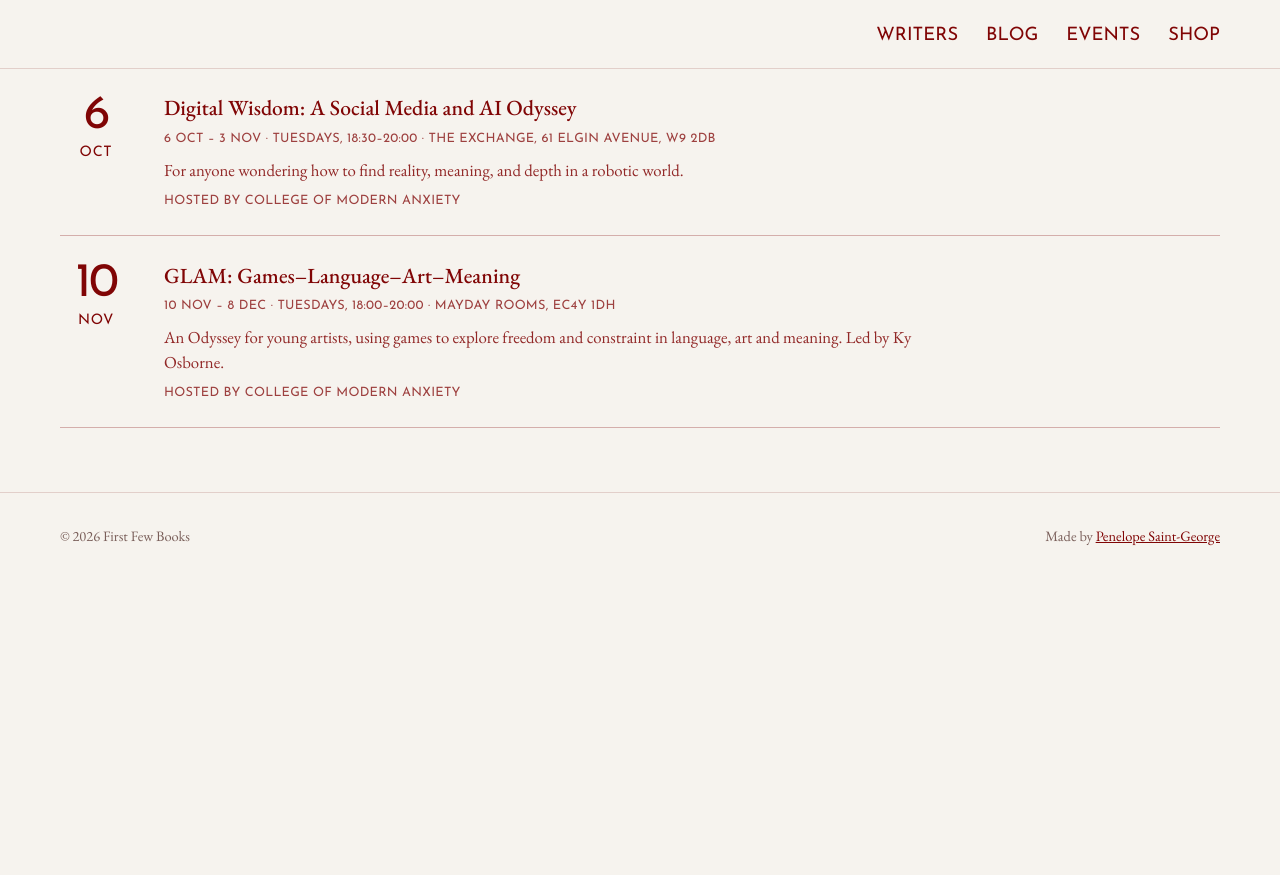
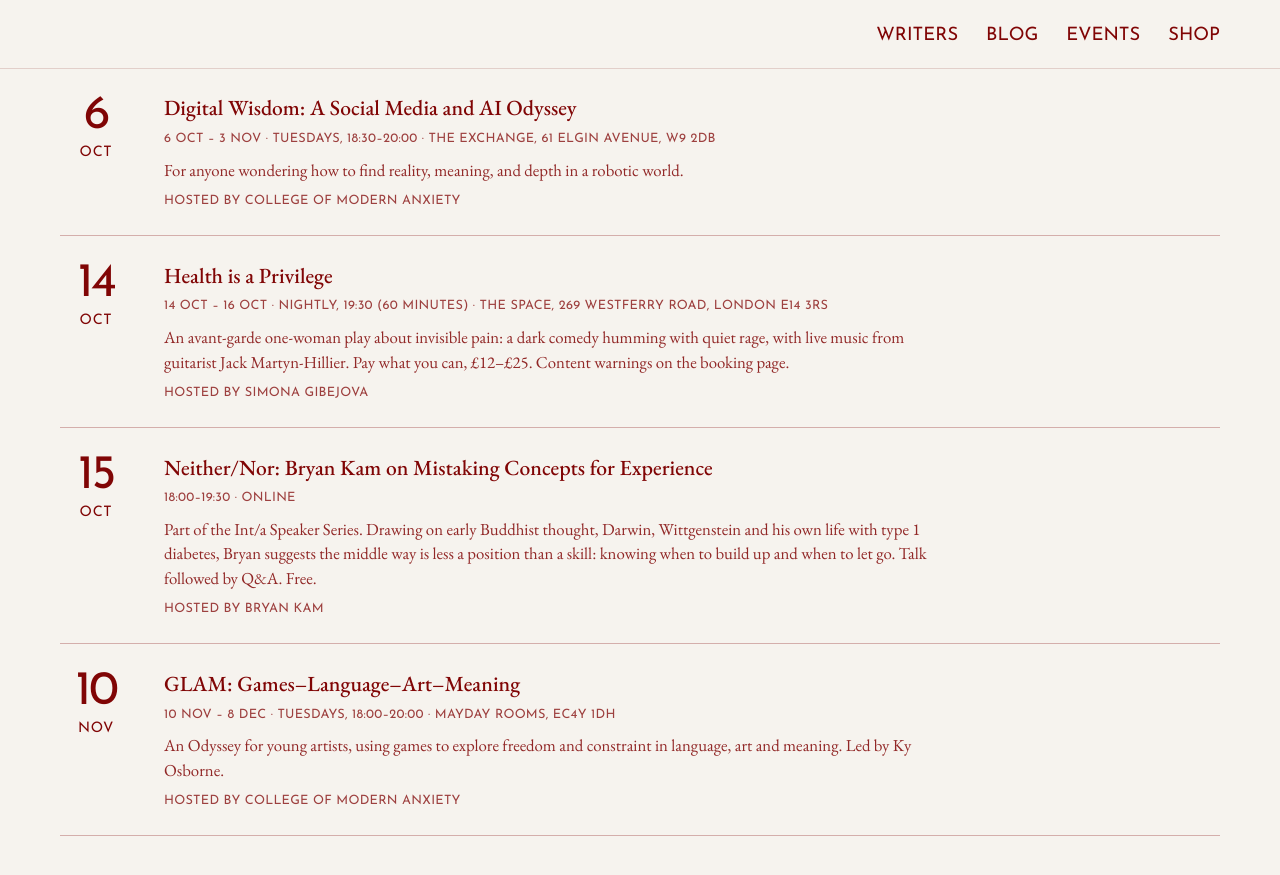
Before and after one commit to nelepope/firstfewbooks, a Jekyll site: the page built from index.html, in a window 1280 px wide and 900 px high, scrolled down 598 px. Shown: the top 875 px of the window. Built offline with Jekyll 4.4.1, drawn with Linux system fonts in a browser that asks for light colours; before the commit the page ends 1177 px from its top, so only the background shows below that.

Commit message:
Add Bryan Kam's Neither/Nor talk and Health is a Privilege to events
Co-Authored-By: Claude Opus 5.5 <noreply@anthropic.com>

```diff
--- a/_data/events.yml
+++ b/_data/events.yml
@@ -27,3 +27,20 @@
   description: An Odyssey for young artists, using games to explore freedom and constraint in language, art and meaning. Led by Ky Osborne.
   url: https://www.modernanxiety.org/odysseys
   host: College of Modern Anxiety
+
+- title: "Neither/Nor: Bryan Kam on Mistaking Concepts for Experience"
+  date: 2026-10-15
+  time: 18:00–19:30
+  place: Online
+  description: "Part of the Int/a Speaker Series. Drawing on early Buddhist thought, Darwin, Wittgenstein and his own life with type 1 diabetes, Bryan suggests the middle way is less a position than a skill: knowing when to build up and when to let go. Talk followed by Q&A. Free."
+  url: https://luma.com/czlpozci
+  host: Bryan Kam
+
+- title: Health is a Privilege
+  date: 2026-10-14
+  end_date: 2026-10-16
+  time: Nightly, 19:30 (60 minutes)
+  place: The Space, 269 Westferry Road, London E14 3RS
+  description: "An avant-garde one-woman play about invisible pain: a dark comedy humming with quiet rage, with live music from guitarist Jack Martyn-Hillier. Pay what you can, £12–£25. Content warnings on the booking page."
+  url: https://space.org.uk/event/health-is-a-privilege/#tabs-booking
+  host: Simona Gibejova
```
